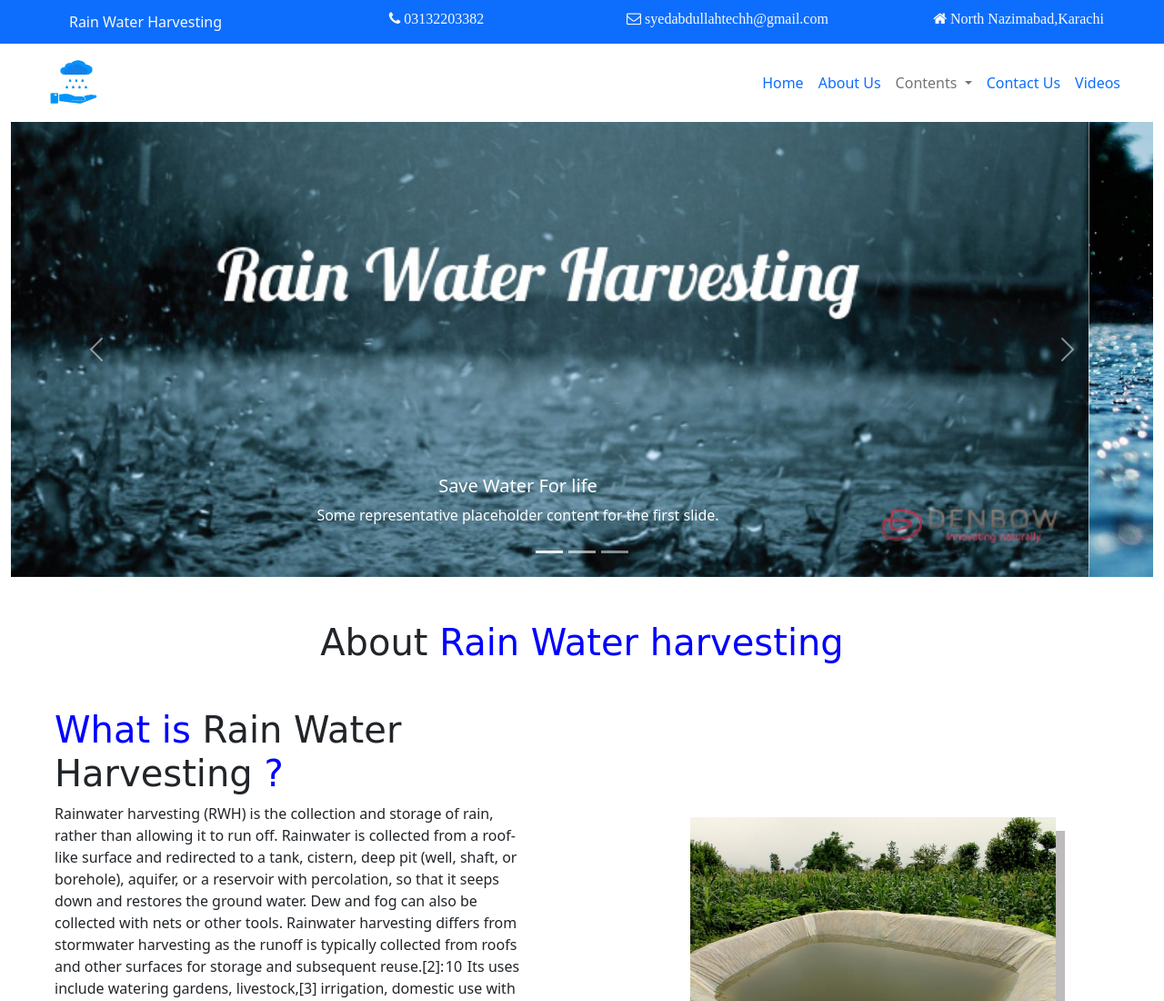
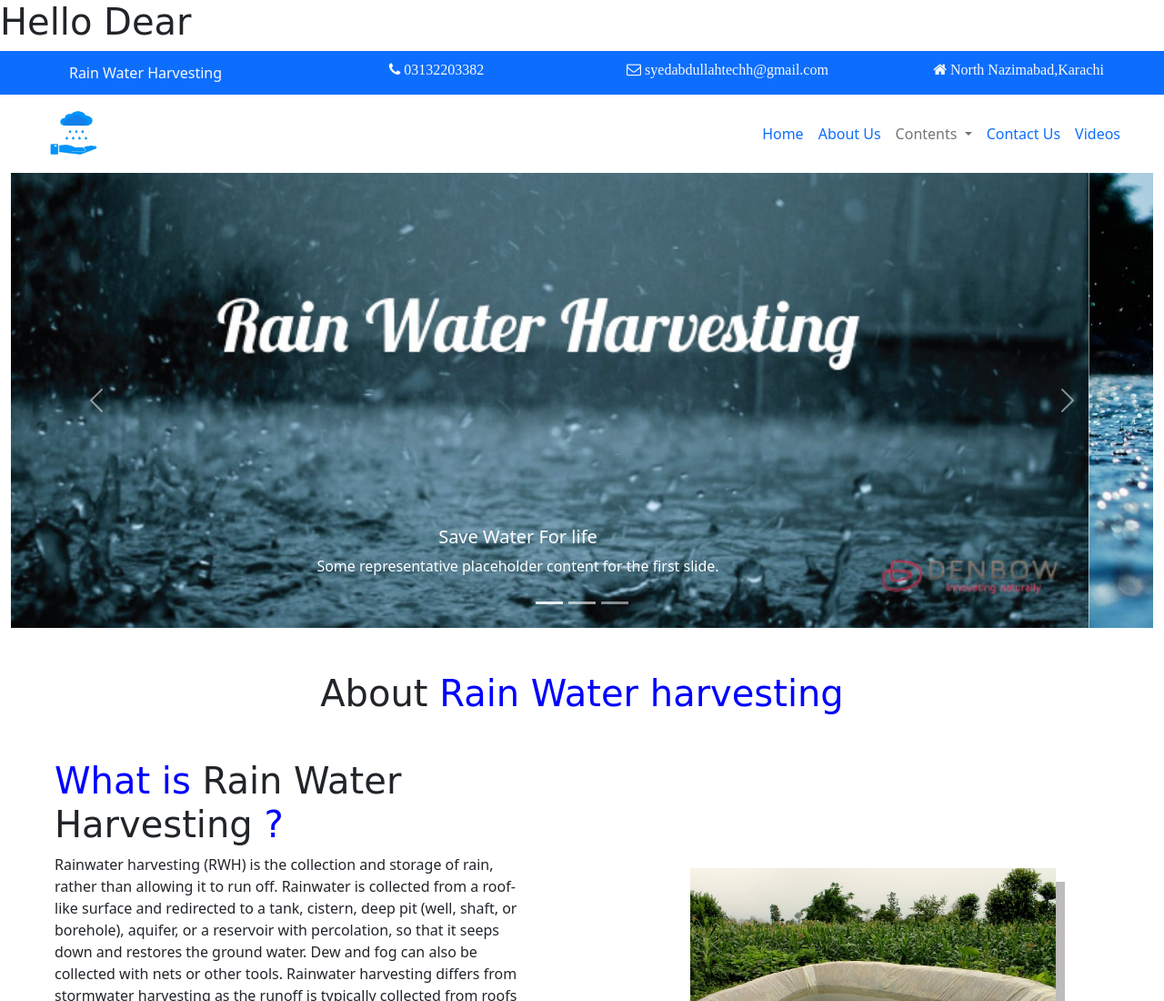
Before and after one commit to syedabdullah121/Rain-Water-Harvesting, a plain HTML site: page index.html in a window 1280 px wide. Shown: the top 1100 px of the page at 91% size. Drawn offline with Linux system fonts and the light colour scheme; a web font is replaced by a local one.

Commit message:
index.html has been modified

```diff
--- a/index.html
+++ b/index.html
@@ -11,7 +11,7 @@
 
     </head>
 <body>
-
+<h1>Hello Dear</h1>
 <section id="header">
     <div class="container-fluid">
 
```
